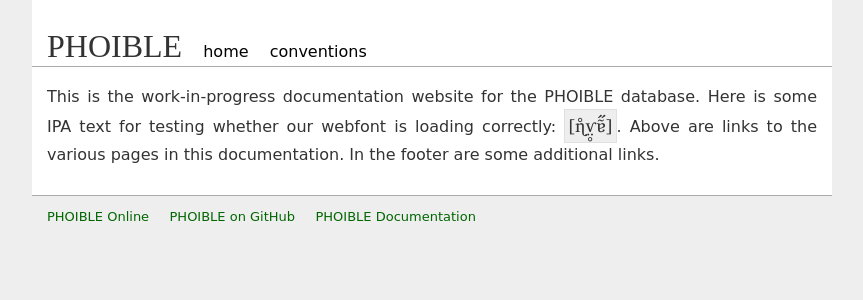
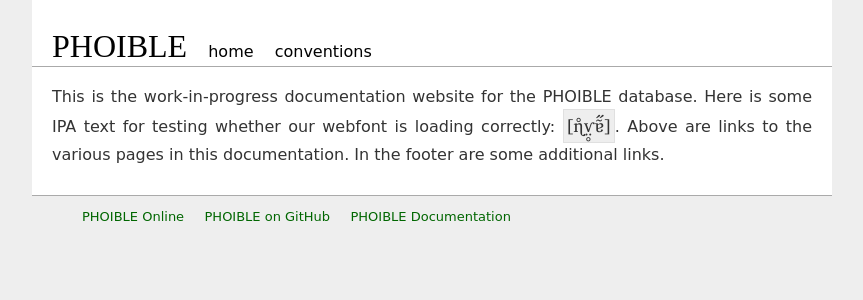
Before and after one commit to phoible/phoible.github.io, a Jekyll site: the page built from index.md, in a window 1280 px wide. Shown: the top 300 px of the page, without its empty margins (208-1071 px from the left). Built offline with Jekyll 4.4.1, drawn with Linux system fonts in a browser that asks for light colours; some web fonts are replaced; Markdown is read by kramdown in place of the engine named in the settings.

Commit message:
css comments cleanup

```diff
--- a/css/main.css
+++ b/css/main.css
@@ -32,52 +32,95 @@
 @font-face { font-family: 'mplus-mono';
              font-weight: bold;
              src: url('/fonts/mplus-1m-medium.woff') format('woff'); }
-/* basics */
+/* body ***************************************************************/
 body {
   margin: 0;
   padding: 0;
   background-color: #eee;
   font-family: 'mplus', 'DejaVu Sans', 'FreeSans', sans-serif;
   font-size: medium;
-  text-align: center;
   color: #333;
 }
+/* site ***************************************************************/
+.site {
+  background-color: #fff;
+  text-align: justify;
+  width: 50em;
+  margin: 0 auto;
+  padding: 2em 0 0;
+  line-height: 1.75em;
+}
+/* header *************************************************************/
+.site .header {
+  border-bottom: #aaa solid thin;
+  margin-bottom: 1em;
+  padding: 0 20px;
+  color: #000;
+}
+.site .header .title {
+  font-family: 'mplus-thin';
+  font-size: xx-large;
+  display: inline-block;
+}
+.site .header a.nav {
+  text-decoration: none;
+  margin-left: 1em;
+  color: #000;
+}
+.site .header a.nav:hover { color: #a00; }
+/* footer *************************************************************/
+.site .footer {
+  background-color: #eee;
+  font-size: small;
+  font-family: 'mplus-light', 'DejaVu Sans', sans-serif;
+  border-top: #aaa solid thin;
+  margin: 2em 0 4em;
+  padding: 0.5em 0 0;
+  overflow: hidden;
+}
+.site .footer a { text-decoration: none; }
+.site .footer ul {
+  padding: 0 20px;
+  display: inline;
+}
+.site .footer ul li {
+  display: inline;
+  margin-right: 1.25em;
+}
+/* basics *************************************************************/
 p {
   margin: 0.25em 0 0.5em;
-  padding: 0 15px;
+  padding: 0 20px;
 }
-ol {
-  list-style-position: outside;
-  margin: 0 45px;
+ol, ul { margin: 0 30px; }
+/* links */
+a {
+  text-decoration: none;
+  color: #060;
+}
+a:visited { color: #060; }
+a:hover {
+  color: #a00;
+  text-decoration: underline;
 }
 /* headings */
 h1, h2, h3, h4, h5, h6 {
+  margin: 1.5em 0 0.25em;
+  padding: 0 20px;
   font-family: 'mplus-light', 'DejaVu Sans', 'FreeSans', sans-serif;
   font-weight: normal;
   font-size: large;
-  margin: 1.5em 0 0.25em;
-  padding: 0 15px;
   color: #000;
   border-bottom: #ccc solid thin;
 }
 h1 {
   margin: 1.75em 0 0;
+  padding: 0 20px 0.125em;
   font-size: x-large;
+  background-color: #999;
   color: #fff;
-  background-color: #999;
-  padding: 0 15px 0.125em;
   border: none;
 }
-/* links */
-a {
-  text-decoration: none;
-  color: #060;
-}
-a:hover {
-  color: #a00;
-  text-decoration: underline;
-}
-a:visited { color: #060; }
 /* tables */
 table { margin: 0 auto; }
 th {
@@ -92,77 +135,19 @@
   background-color: inherit;
   border: none;
 }
-
-/**********************************************************************/
-/* Posts                                                              */
-/**********************************************************************/
+/* Posts **************************************************************/
 ul.posts {
   list-style-type: none;
   margin-bottom: 2em;
 }
-
 ul.posts li {
   line-height: 1.75em;
 }
-
 ul.posts span {
   color: #aaa;
   font-size: small;
 }
-
-/**********************************************************************/
-/* Site                                                               */
-/**********************************************************************/
-.site {
-  background-color: #fff;
-  text-align: justify;
-  width: 50em;
-  max-width: 95%;
-  margin: 0 auto 0;
-  padding: 2em 0 0;
-  line-height: 1.75em;
-}
-.site .header {
-  border-bottom: #aaa solid thin;
-  margin-bottom: 1em;
-  padding: 0 15px;
-}
-.title {
-  font-family: 'mplus-thin';
-  font-size: xx-large;
-  display: inline-block;
-}
-.site .header a {
-  text-decoration: none;
-  color: #000;
-}
-.site .header a:hover { color: #a00; }
-.site .header a.nav { margin-left: 1em; }
-.site .footer {
-  background-color: #eee;
-  font-size: small;
-  font-family: 'mplus-light', 'DejaVu Sans', sans-serif;
-  border-top: #aaa solid thin;
-  margin: 2em 0 4em;
-  padding: 0.5em 0 0;
-  overflow: hidden;
-}
-.site .footer a {
-  text-decoration: none;
-  color: #060;
-}
-.site .footer a:hover { color: #a00; }
-.site .footer ul {
-  padding: 0 15px;
-  display: inline;
-}
-.site .footer ul li {
-  display: inline;
-  margin-right: 1.25em;
-}
-/**********************************************************************/
-/* Custom                                                             */
-/**********************************************************************/
+/* custom *************************************************************/
 /* markdown ==double equals== yields the <mark> tag, used here for    */
 /* formatting Unicode codepoints and descriptions                     */
 mark {
@@ -173,7 +158,7 @@
   border: none;
   color: #999;
 }
-/* <code> is hijacked for pretty rendering of IPA glyphs */
+/* <code> is hijacked for pretty rendering of IPA glyphs **************/
 code {
   font-family: 'charis', 'Linux Libertine O', 'DejaVu Serif', 'FreeSerif', serif;
   font-size: large;
@@ -188,7 +173,7 @@
 /* because in LaTeX ~ means "non-breaking space".                     */
 del { text-decoration: none; }
 del code::before { content: '\00A0' }
-/* use for inline code, since we hijacked <code> for IPA */
+/* use class="mono" for inline code, since we hijacked <code> for IPA */
 .mono {
 	font-family: 'mplus-mono', 'DejaVu Sans Mono', monospace;
 	font-weight: bold;
```
